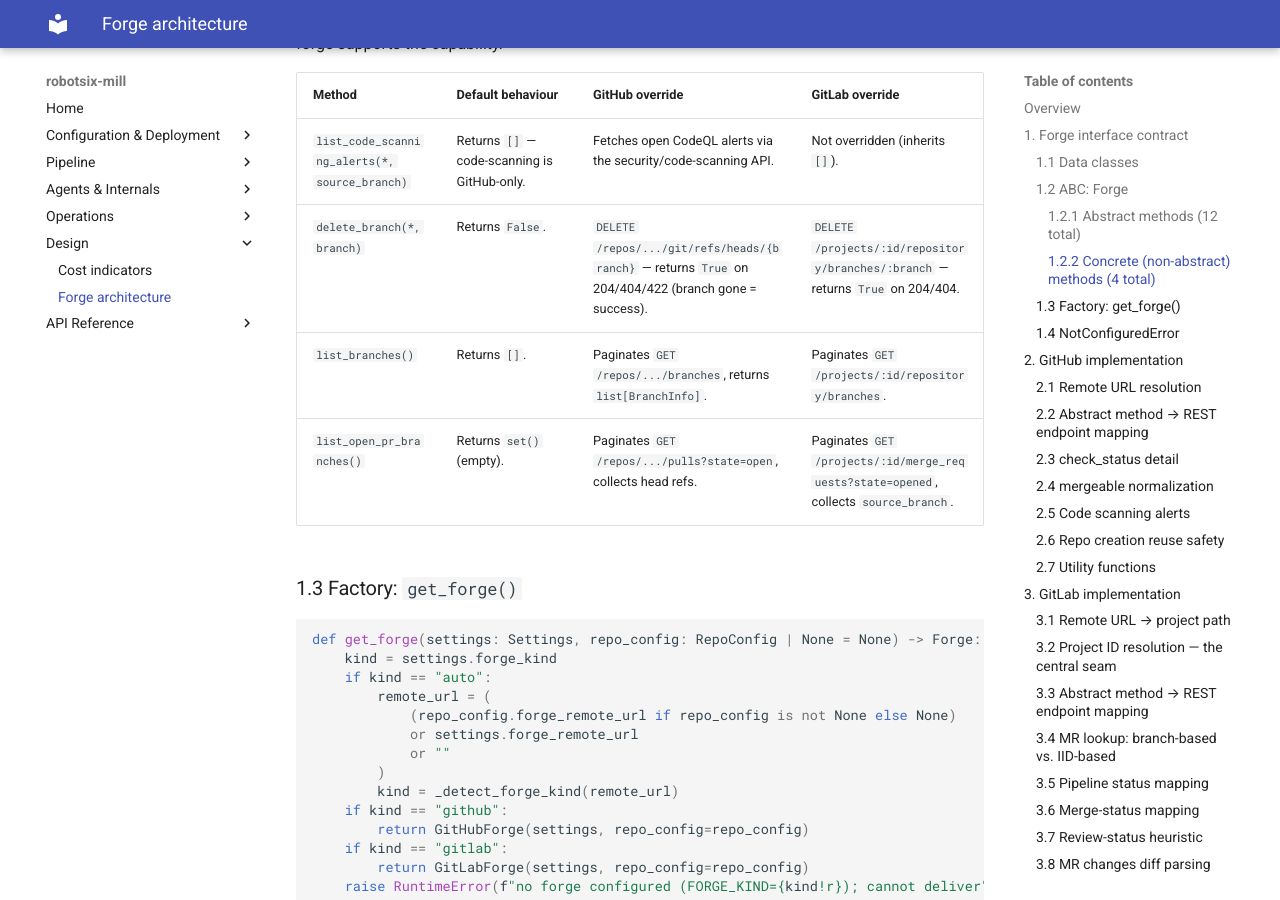
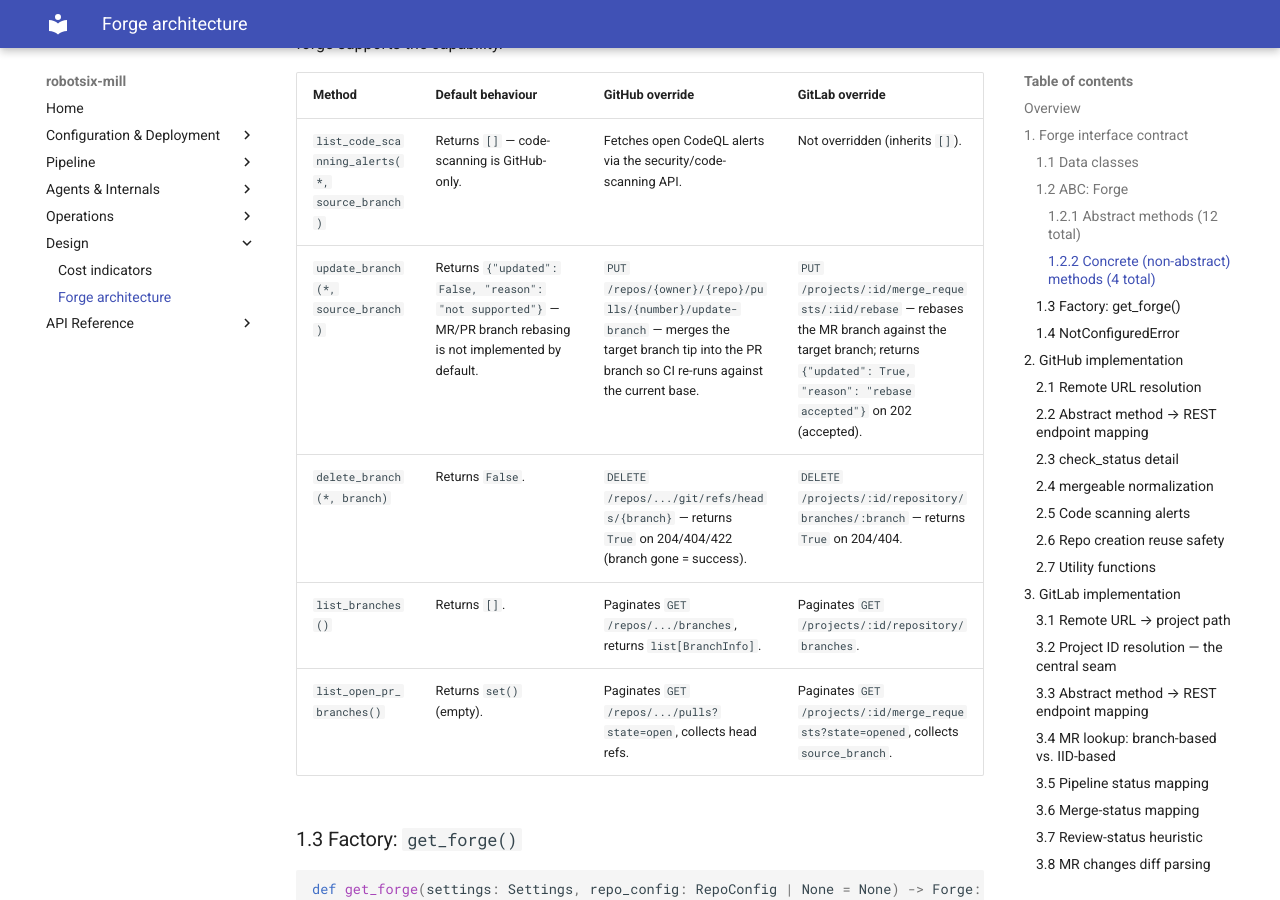
Before and after one commit to damien-robotsix/robotsix-mill, an MkDocs documentation site: the page built from docs/design/forge-architecture.md, in a window 1280 px wide and 900 px high, scrolled down 3108 px. Built offline with MkDocs 1.6.1 and Material for MkDocs 9.7.7, drawn with Linux system fonts in a browser that asks for light colours; some of the changed text lies outside the part shown.

Commit message:
mill(docs): forge parity: GitLab adapter missing update_branch override (20260613T183328Z-forge-parity-gitlab-adapter-missing-upda-2b0c)

```diff
--- a/docs/design/forge-architecture.md
+++ b/docs/design/forge-architecture.md
@@ -72,6 +72,7 @@ override them when the forge supports the capability.
 | Method | Default behaviour | GitHub override | GitLab override |
 |--------|-------------------|-----------------|-----------------|
 | `list_code_scanning_alerts(*, source_branch)` | Returns `[]` — code-scanning is GitHub-only. | Fetches open CodeQL alerts via the security/code-scanning API. | Not overridden (inherits `[]`). |
+| `update_branch(*, source_branch)` | Returns `{"updated": False, "reason": "not supported"}` — MR/PR branch rebasing is not implemented by default. | `PUT /repos/{owner}/{repo}/pulls/{number}/update-branch` — merges the target branch tip into the PR branch so CI re-runs against the current base. | `PUT /projects/:id/merge_requests/:iid/rebase` — rebases the MR branch against the target branch; returns `{"updated": True, "reason": "rebase accepted"}` on 202 (accepted). |
 | `delete_branch(*, branch)` | Returns `False`. | `DELETE /repos/.../git/refs/heads/{branch}` — returns `True` on 204/404/422 (branch gone = success). | `DELETE /projects/:id/repository/branches/:branch` — returns `True` on 204/404. |
 | `list_branches()` | Returns `[]`. | Paginates `GET /repos/.../branches`, returns `list[BranchInfo]`. | Paginates `GET /projects/:id/repository/branches`. |
 | `list_open_pr_branches()` | Returns `set()` (empty). | Paginates `GET /repos/.../pulls?state=open`, collects head refs. | Paginates `GET /projects/:id/merge_requests?state=opened`, collects `source_branch`. |
@@ -566,6 +567,7 @@ Concrete methods:
 
 | Method | GitHub | GitLab |
 |--------|--------|--------|
+| `update_branch` | `PUT /repos/{o}/{r}/pulls/{number}/update-branch` | `PUT /projects/:id/merge_requests/:iid/rebase` |
 | `list_code_scanning_alerts` | `GET /repos/{o}/{r}/code-scanning/alerts?ref=refs/heads/{branch}&state=open` | no-op (`[]`) |
 | `delete_branch` | `DELETE /repos/{o}/{r}/git/refs/heads/{branch}` | `DELETE /projects/:id/repository/branches/:branch` |
 | `list_branches` | `GET /repos/{o}/{r}/branches?per_page=100` (paginated) | `GET /projects/:id/repository/branches?per_page=100` (paginated) |
```
